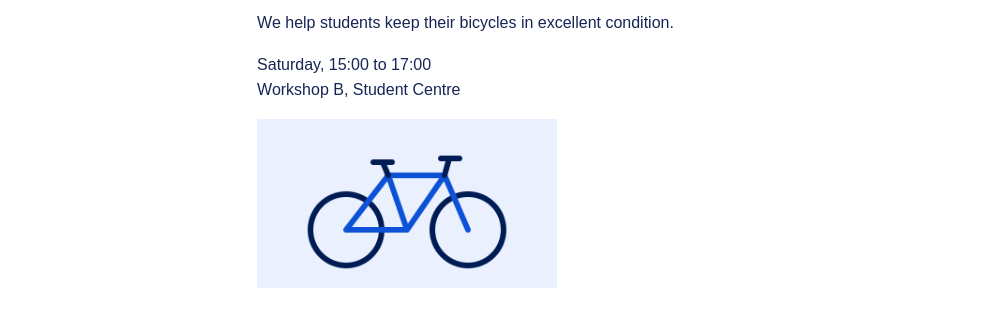
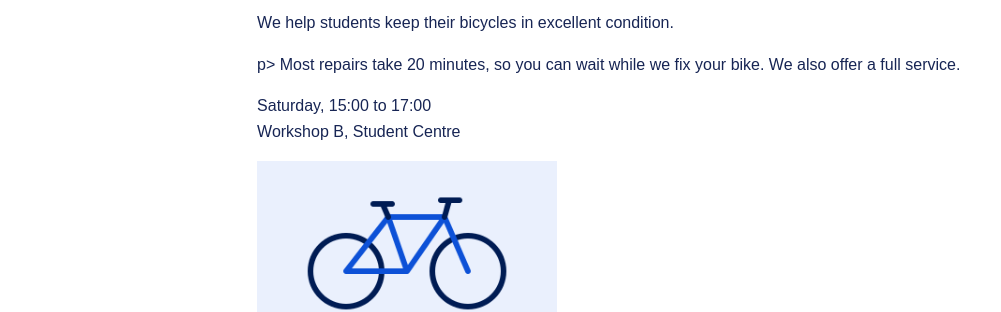
Before and after one commit to Delphine1407/clinic, a plain HTML site: page index.html in a window 1280 px wide. Shown: the part 162-474 px from the top of the page, without its empty margins (0-1001 px from the left). Drawn offline with Linux system fonts and the light colour scheme.

Commit message:
Say how long most repairs take, so riders can plan their Saturday

```diff
--- a/index.html
+++ b/index.html
@@ -20,6 +20,10 @@
       <h2>Information</h2>
       <p>
             We help students keep their bicycles in excellent condition.
+        </p>
+        p>
+            Most repairs take 20 minutes, so you can wait while we fix your bike. We also offer a full service.
+
         </p>
 
         <p>
```
